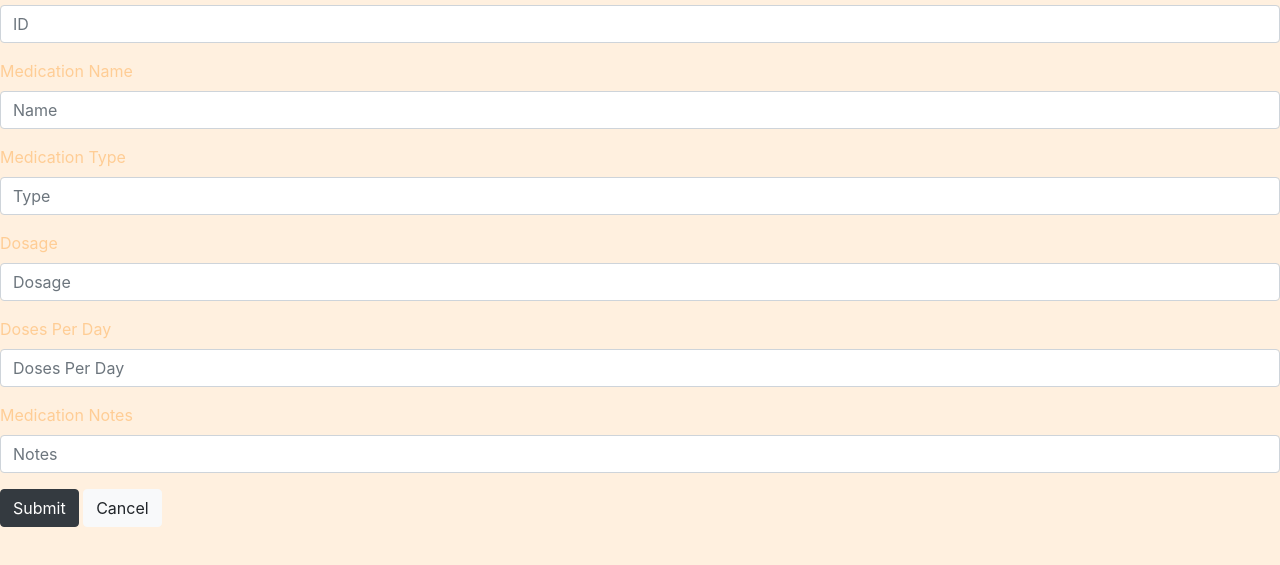
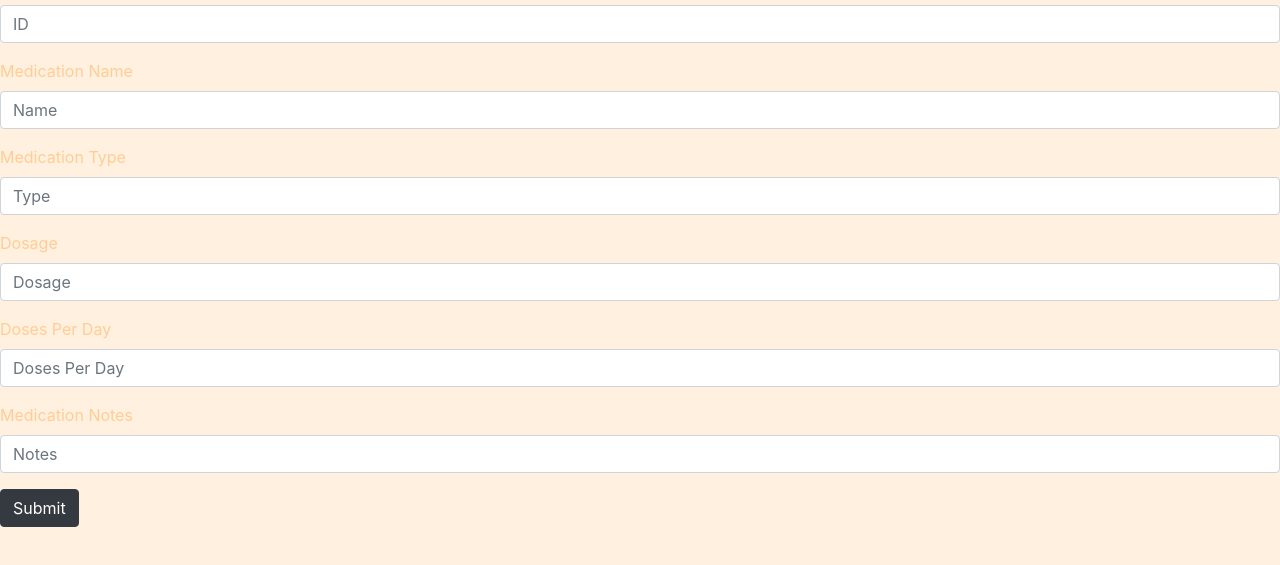
Before and after one commit to amayab9/ASE220-Midterm, a plain HTML site: page medicationEdit.html in a window 1280 px wide. Shown: the part 83-648 px from the top of the page. Drawn offline with nearby package versions, Linux system fonts and the light colour scheme; no server answers.

Commit message:
Deletion Cancel Button

```diff
--- a/medicationEdit.html
+++ b/medicationEdit.html
@@ -34,7 +34,6 @@
     <input type="text" class="form-control" id="medNotesInput" name="medNotes" aria-describedby="medNotes" placeholder="Notes">
   </div>
   <button class="btn btn-dark" type="submit">Submit</button>
-  <button class="btn btn-light" type="cancel">Cancel</button>
   </form>
 
   <script src="https://ajax.googleapis.com/ajax/libs/jquery/3.2.1/jquery.min.js"></script>
```
